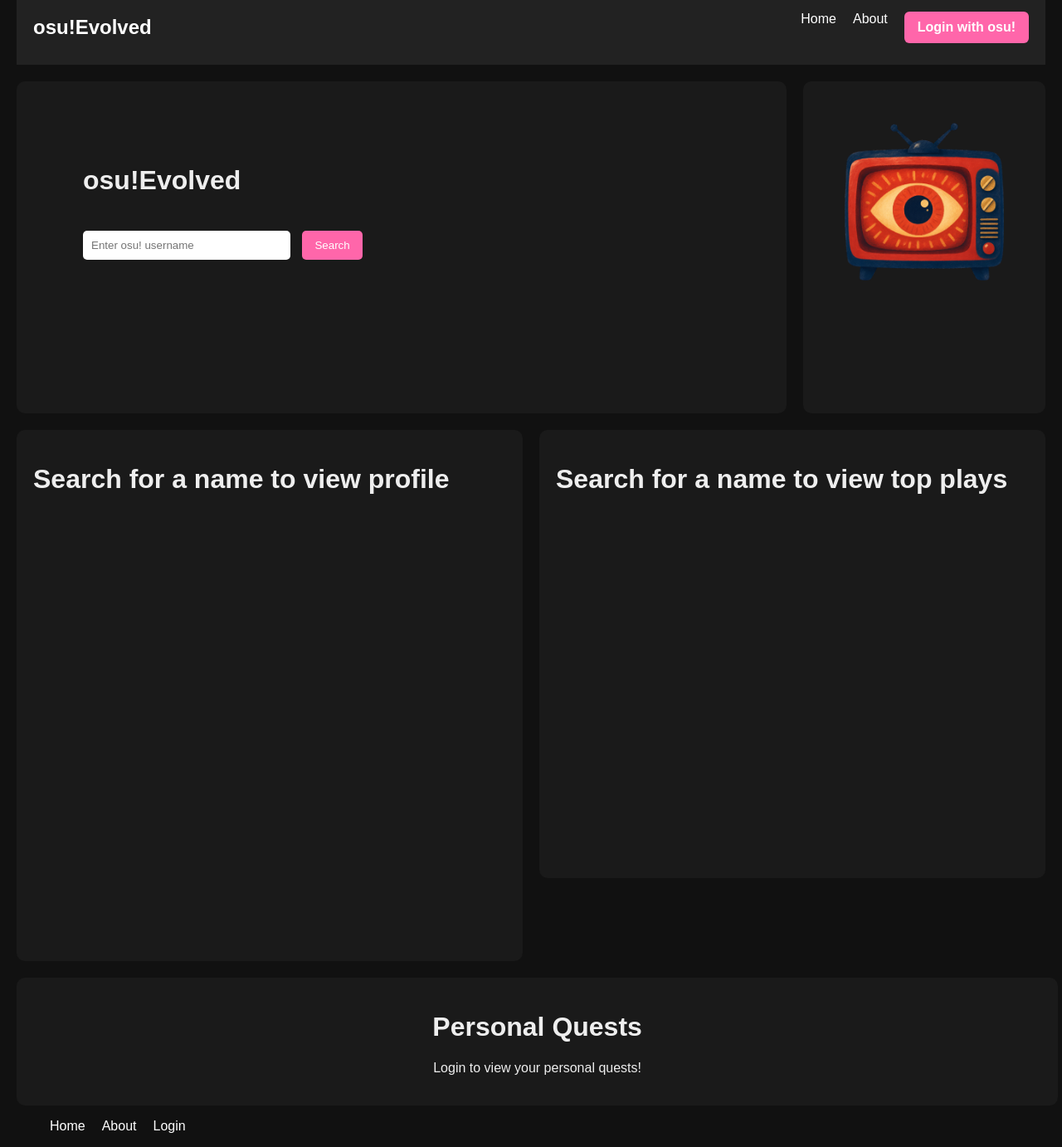
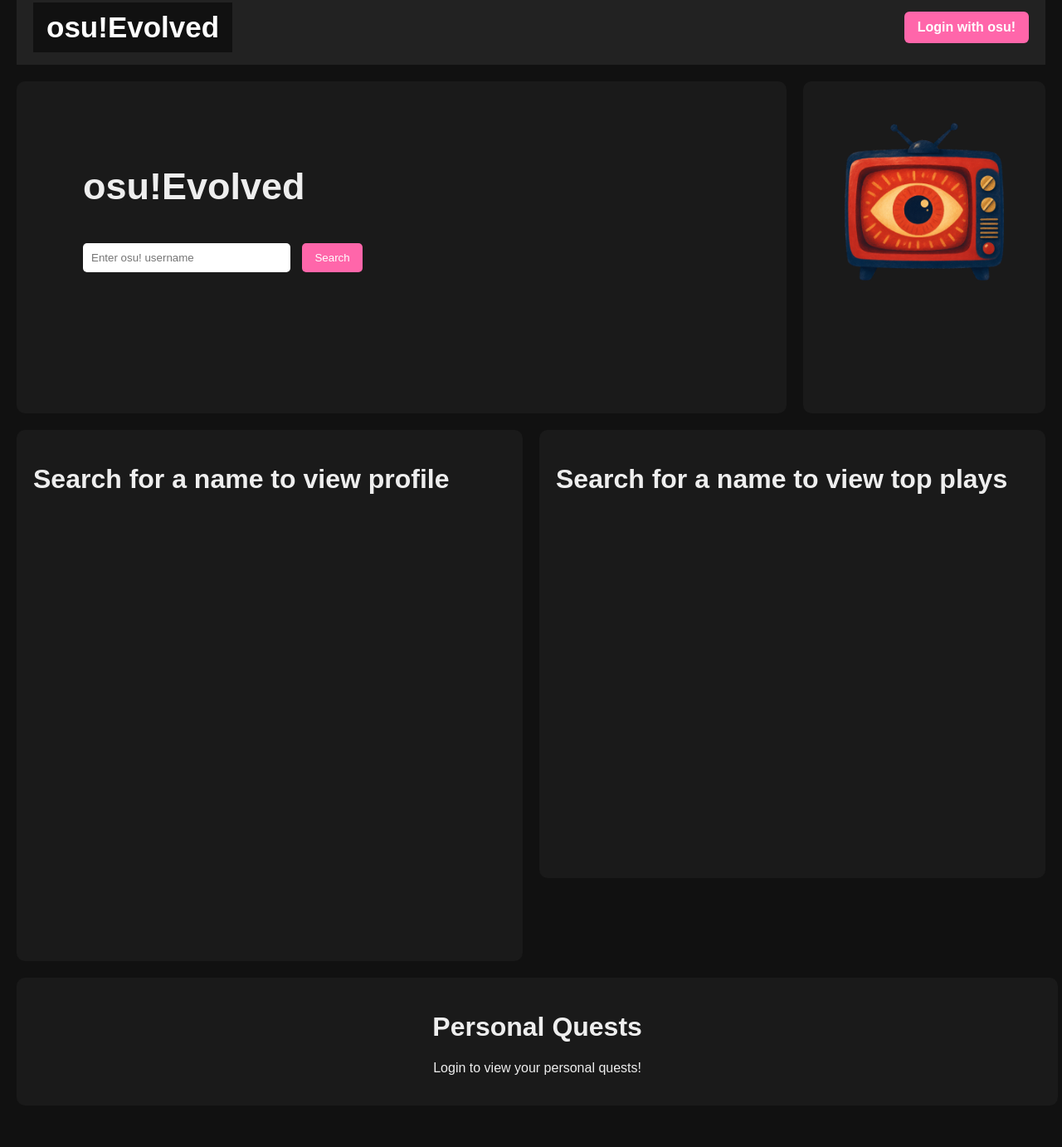
Before and after one commit to turtlthing/osu-evolved, a website: page index.html in a window 1280 px wide. Shown: the part 52-1434 px from the top of the page at 83% size. After the commit the page ends 1384 px from the top, so only its background shows below. Drawn offline with Linux system fonts and the light colour scheme; no server answers.

Commit message:
Replace logo with home button and update header

```diff
--- a/index.html
+++ b/index.html
@@ -10,11 +10,11 @@
 
 <header class="sticky-header">
   <nav class="navbar">
-    <h1 class="logo">osu!Evolved</h1>
+    <button id="homebutton">osu!Evolved</button>
 
     <ul class="nav-links">
-      <li><a href="index.html">Home</a></li>
-      <li><a href="about.html">About</a></li>
+
+
       <li><a id="loginButton" class="osulink">Login with osu!</a></li>
     </ul>
   </nav>
@@ -25,9 +25,9 @@
 <body>
   <div id="home">
   <div id="searchbar">
-  <h1>osu!Evolved</h1>
+  <h1><span class="big"> osu!Evolved </span> </h1>
 
-    <!-- Search bar -->
+
     <input type="text" id="searchInput" placeholder="Enter osu! username">
     <button id="searchButton">Search</button>
     <p id="errorMessage" style="color: red;"></p>
@@ -55,15 +55,7 @@
     <p> Login to view your personal quests!</p>
   </div>
 
-  <div id="bottombar">
-    <nav class="navbar">
-      <ul class="nav-links">
-        <li><a href="index.html">Home</a></li>
-        <li><a href="#about">About</a></li>
-        <li><a href="loginbutton">Login</a></li>
-      </ul>
-     </nav>
-  </div>
+
 
 
 
```
